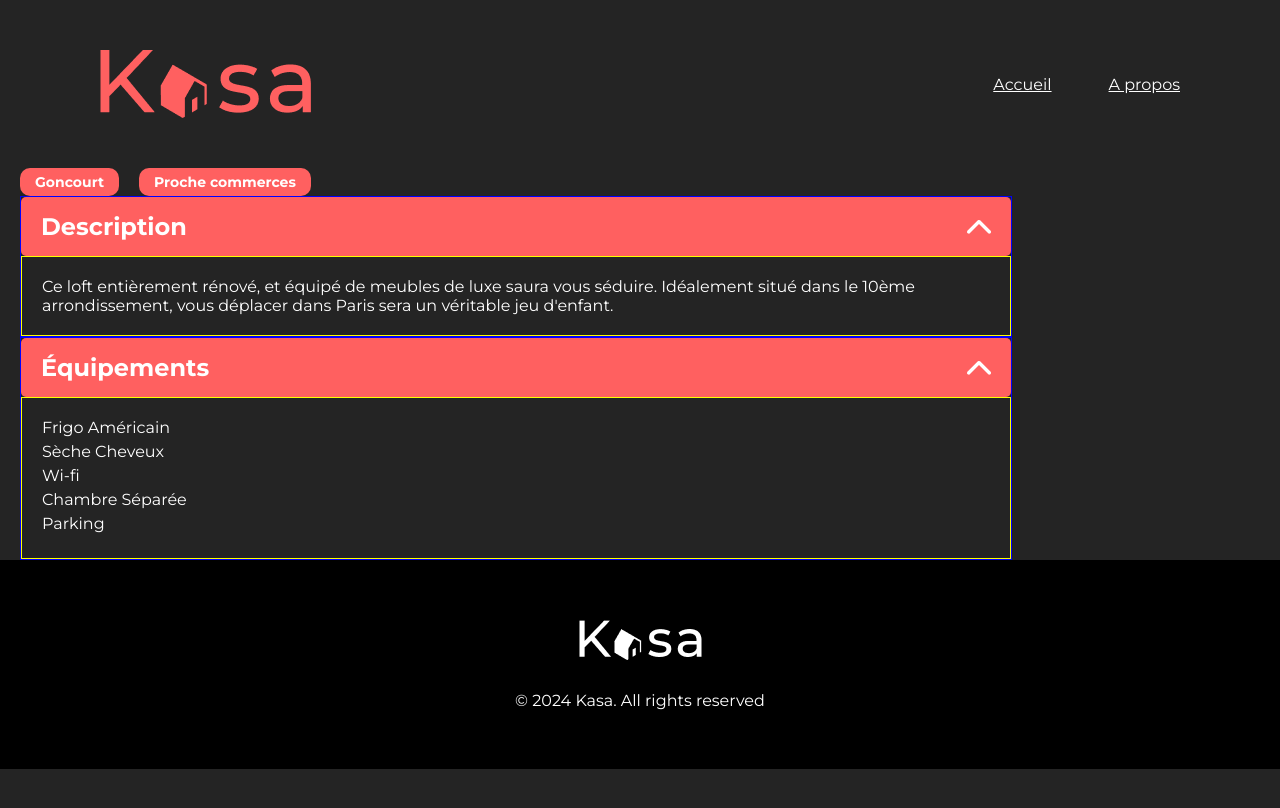
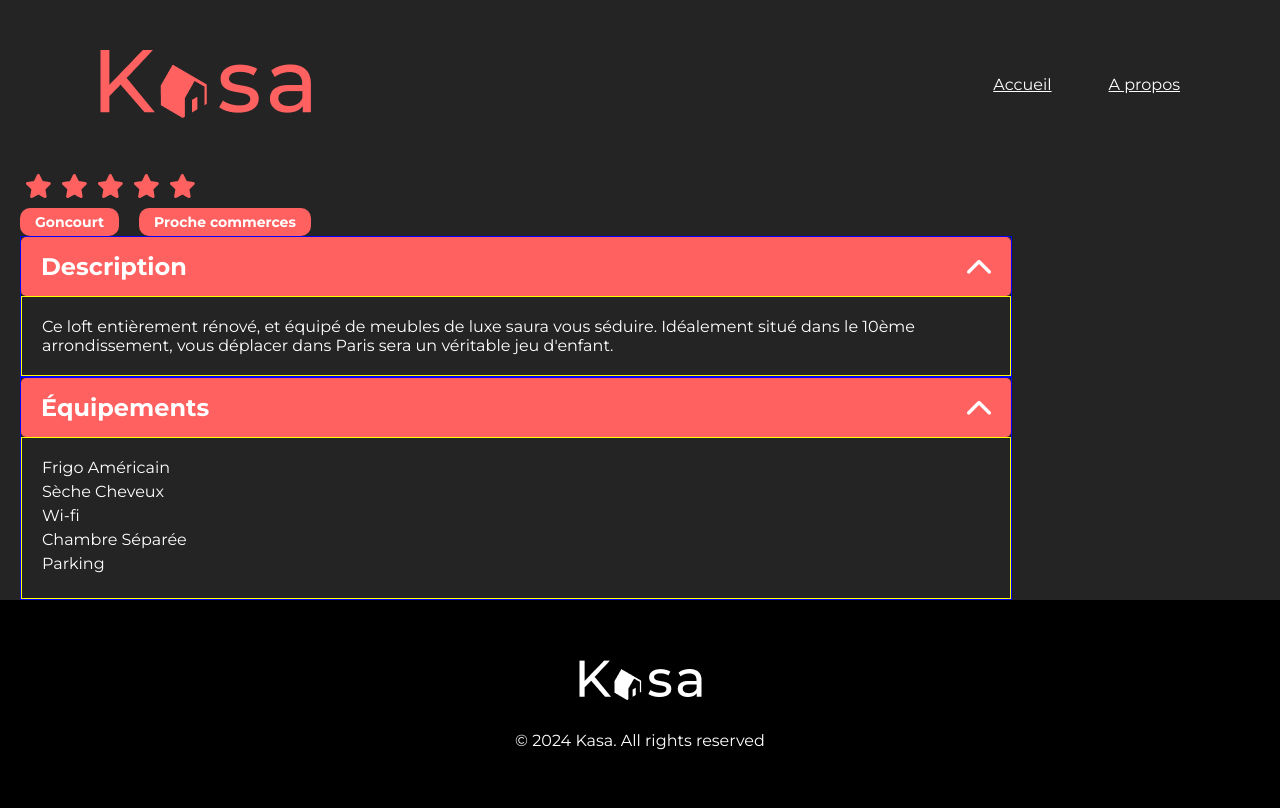
Before and after one commit to jeremie-00/kasa, a React (Vite) app: page /location/0979876d in a window 1280 px wide. Built offline with nearby package versions, Linux system fonts and the light colour scheme.

Commit message:
upload rating

```diff
--- /dev/null
+++ b/src/components/rating.jsx
@@ -0,0 +1,21 @@
+import StarActive from '@assets/star_active.png';
+import StarInactive from '@assets/star_inactive.png';
+
+const maxStars = 5
+
+export default function Rating({rating}) {
+        const stars = []
+
+        for (let i = 1; i <= maxStars; i++) {
+           stars.push(
+              <img
+                 className='stars'
+                 key={i}
+                 src={i <= rating ? StarActive : StarInactive}
+                 alt={i <= rating ? "star-filled" : "star-empty"}
+              />
+           )
+        }
+
+        return <>{stars}</>
+}
--- a/src/components/spinner.jsx
+++ b/src/components/spinner.jsx
@@ -1,12 +1,9 @@
 import React from 'react';
-//import './spinner.scss';
 
-const Spinner = () => {
+export default function Spinner() {
     return (
         <div className='loader'>
 
         </div>
     )
 }
-
-export default Spinner;
--- a/src/pages/location.jsx
+++ b/src/pages/location.jsx
@@ -5,7 +5,7 @@ import { Suspense } from "react";
 import Spinner from "@components/spinner";
 import Collaps from "@components/collaps";
 import Tag from "@components/tag";
-
+import Rating from "@components/rating";
 
 
 import ElementP from "@components/element_P";
@@ -22,13 +22,14 @@ export default function Location() {
                 <Await resolve={data}>
                     {(data) => {
                         const locationData = data.find((d) => d.id === idUrl.id);
-                        const { equipments, description, tags } = locationData
+                        const { equipments, description, tags, rating } = locationData
 
                         console.log(locationData)
 
                         if (locationData) {
                             return (
                                 <>
+                                <Rating rating={rating} />
                                 <div className="flexRow gap-20">
                                     {tags.map((txt, index) => (
                                         <Tag key={index} txt={txt} />
```
Also changed, not shown: src/assets/star_active.png (added), src/assets/star_inactive.png (added).
